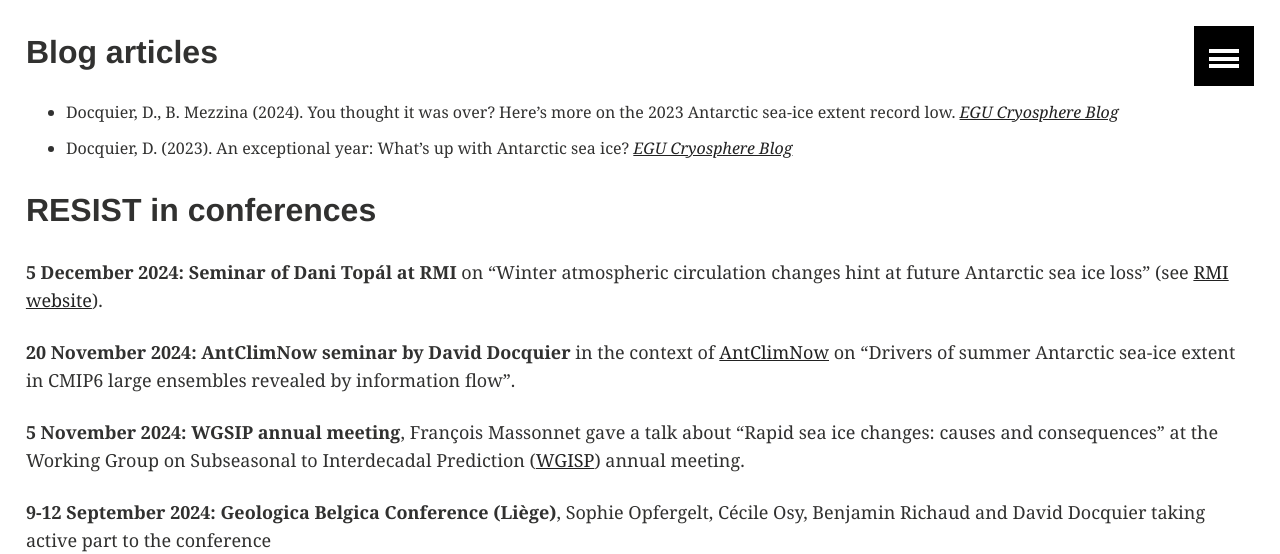
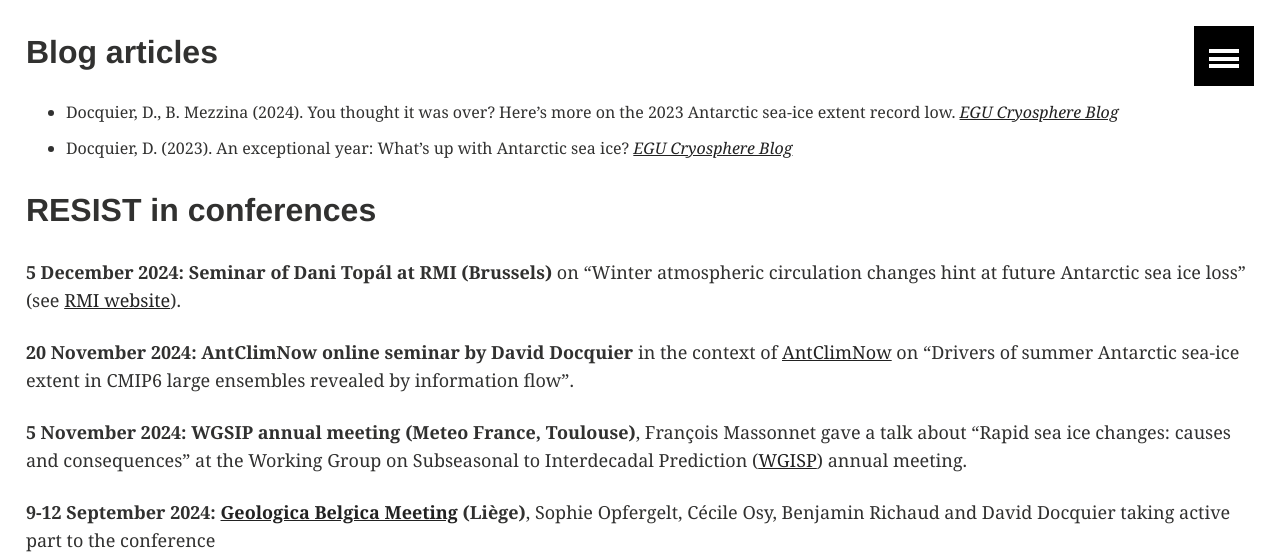
Before and after one commit to resist-impuls/resist-impuls.github.io, a Jekyll site: the page built from outreach.md, in a window 1280 px wide and 900 px high, scrolled down 1234 px, cut to the strip 0-554 px from the top of the window. Built offline with Jekyll 4.4.1, drawn with Linux system fonts in a browser that asks for light colours; our own code applies the rules of GitHub Pages for plain Markdown files.

Commit message:
Update outreach.md

```diff
--- a/outreach.md
+++ b/outreach.md
@@ -19,13 +19,13 @@
 
 ## RESIST in conferences
 
-**5 December 2024: Seminar of Dani Topál at RMI** on "Winter atmospheric circulation changes hint at future Antarctic sea ice loss" (see [RMI website](https://www.meteo.be/fr/recherche/agenda-des-conferences)).
+**5 December 2024: Seminar of Dani Topál at RMI (Brussels)** on "Winter atmospheric circulation changes hint at future Antarctic sea ice loss" (see [RMI website](https://www.meteo.be/fr/recherche/agenda-des-conferences)).
 
-**20 November 2024: AntClimNow seminar by David Docquier** in the context of [AntClimNow](https://scar.org/science/research-programmes/antclimnow) on "Drivers of summer Antarctic sea-ice extent in CMIP6 large ensembles revealed by information flow".
+**20 November 2024: AntClimNow online seminar by David Docquier** in the context of [AntClimNow](https://scar.org/science/research-programmes/antclimnow) on "Drivers of summer Antarctic sea-ice extent in CMIP6 large ensembles revealed by information flow".
 
-**5 November 2024: WGSIP annual meeting**, François Massonnet gave a talk about "Rapid sea ice changes: causes and consequences" at the Working Group on Subseasonal to Interdecadal Prediction ([WGISP](https://www.wcrp-esmo.org/calendar/wgne39-wgsip25-annual-meetings)) annual meeting.
+**5 November 2024: WGSIP annual meeting (Meteo France, Toulouse)**, François Massonnet gave a talk about "Rapid sea ice changes: causes and consequences" at the Working Group on Subseasonal to Interdecadal Prediction ([WGISP](https://www.wcrp-esmo.org/calendar/wgne39-wgsip25-annual-meetings)) annual meeting.
 
-**9-12 September 2024: Geologica Belgica Conference (Liège)**, Sophie Opfergelt, Cécile Osy, Benjamin Richaud and David Docquier taking active part to the conference
+**9-12 September 2024: [Geologica Belgica Meeting](https://www.geologicabelgica2024.uliege.be/cms/c_18498639/en/geologica-belgica-2024?id=c_18498639) (Liège)**, Sophie Opfergelt, Cécile Osy, Benjamin Richaud and David Docquier taking active part to the conference
 
 <img src="/images/RPAM3816.JPG" height="25%" width="15%">
 <img src="/images/IMG_2090.jpg" height="25%" width="15%">
```
